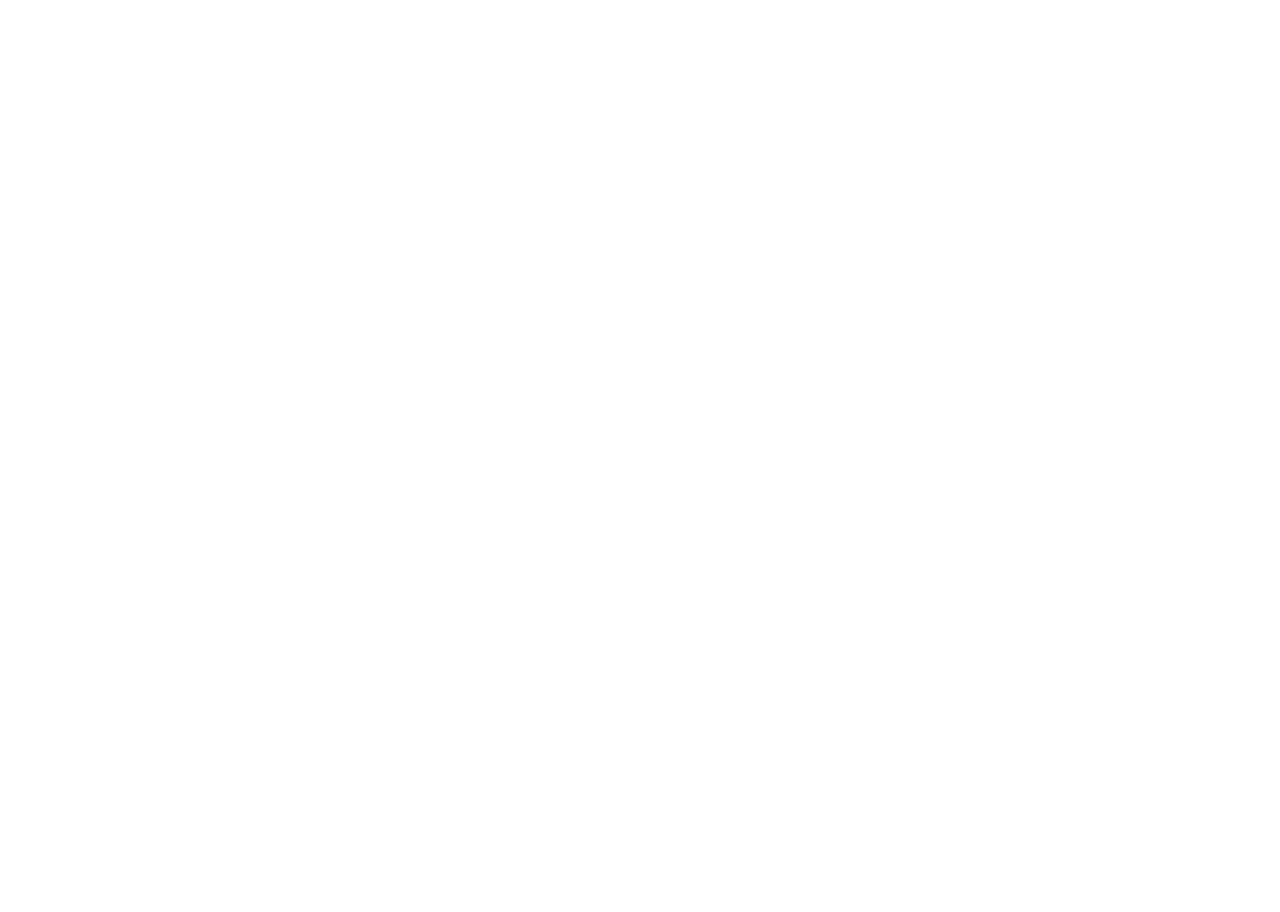
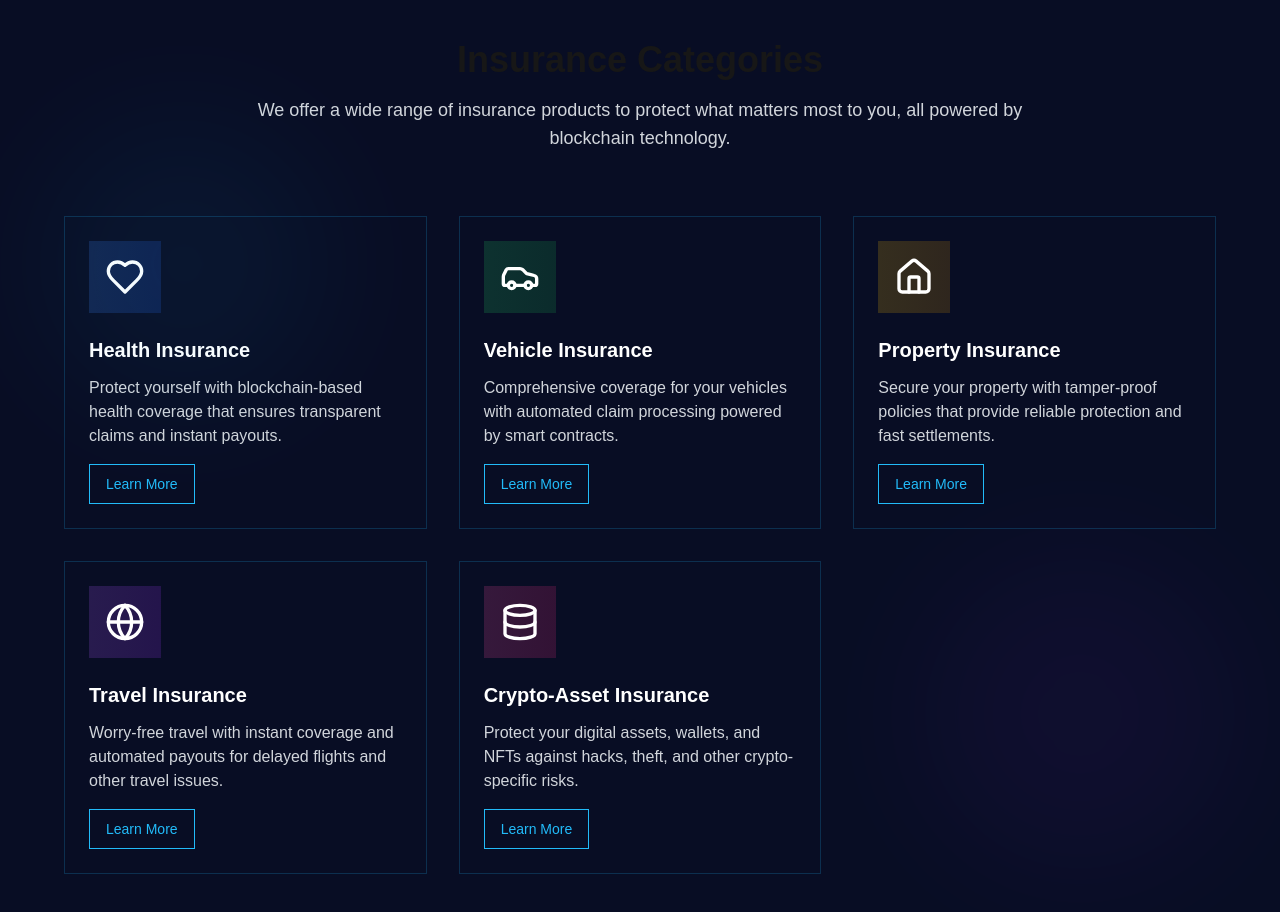
Before and after one commit to steller-secure/Steller-Insured-Frontend, a Next.js app: page / in a window 1280 px wide. Shown: the part 960-1872 px from the top of the page. Before the commit the page ends 920 px from the top, so only its background shows below. Built offline with nearby package versions, Linux system fonts and the light colour scheme.

Commit message:
feat(ui): improve insurance categories with filter, transitions, and responsive design

```diff
--- a/src/app/page.tsx
+++ b/src/app/page.tsx
@@ -1,12 +1,14 @@
 
 import Hero from "@/src/components/Hero";
 import Navbar from "@/src/components/Navbar";
+import InsuranceCategories from "../components/InsuranceCategories";
 
 export default function Home() {
   return (
     <div className="min-h-screen">
        <Navbar />
-       <Hero />
+      <Hero />
+      <InsuranceCategories />
       </div>
   );
 }
--- /dev/null
+++ b/src/components/InsuranceCategories.tsx
@@ -0,0 +1,79 @@
+
+import React from 'react';
+import { Heart, Car, Home, Globe, Database } from 'lucide-react';
+// import Button from '@/components/ui/Button';
+import { Button } from './ui/button';
+
+
+const InsuranceCategories = () => {
+  const categories = [
+    {
+      icon: <Heart className="h-10 w-10" />,
+      title: "Health Insurance",
+      description: "Protect yourself with blockchain-based health coverage that ensures transparent claims and instant payouts.",
+      color: "from-blue-500/20 to-blue-600/20"
+    },
+    {
+      icon: <Car className="h-10 w-10" />,
+      title: "Vehicle Insurance",
+      description: "Comprehensive coverage for your vehicles with automated claim processing powered by smart contracts.",
+      color: "from-green-500/20 to-green-600/20"
+    },
+    {
+      icon: <Home className="h-10 w-10" />,
+      title: "Property Insurance",
+      description: "Secure your property with tamper-proof policies that provide reliable protection and fast settlements.",
+      color: "from-yellow-500/20 to-yellow-600/20"
+    },
+    {
+      icon: <Globe className="h-10 w-10" />,
+      title: "Travel Insurance",
+      description: "Worry-free travel with instant coverage and automated payouts for delayed flights and other travel issues.",
+      color: "from-purple-500/20 to-purple-600/20"
+    },
+    {
+      icon: <Database className="h-10 w-10" />,
+      title: "Crypto-Asset Insurance",
+      description: "Protect your digital assets, wallets, and NFTs against hacks, theft, and other crypto-specific risks.",
+      color: "from-pink-500/20 to-pink-600/20"
+    }
+  ];
+
+  return (
+    <section className="py-20 bg-darkBlue relative overflow-hidden" id="insurance">
+      <div className="container mx-auto px-4 md:px-6">
+        <div className="text-center max-w-3xl mx-auto mb-16">
+          <h2 className="text-3xl md:text-4xl font-bold mb-4 heading-gradient">Insurance Categories</h2>
+          <p className="text-lg text-gray-300">
+            We offer a wide range of insurance products to protect what matters most to you, all powered by blockchain technology.
+          </p>
+        </div>
+
+        <div className="grid grid-cols-1 md:grid-cols-2 lg:grid-cols-3 gap-8 max-w-6xl mx-auto">
+          {categories.map((category, index) => (
+            <div
+              key={index}
+              className="card-gradient border border-lightBlue/20 rounded-lg p-6 animate-fade-in"
+              style={{ animationDelay: `${index * 0.15}s` }}
+            >
+              <div className={`rounded-lg p-4 mb-4 bg-gradient-to-r ${category.color} text-white inline-block`}>
+                {category.icon}
+              </div>
+              <h3 className="text-xl font-semibold mb-3 text-white">{category.title}</h3>
+              <p className="text-gray-300 mb-4">{category.description}</p>
+              <Button variant="outline" className="border-lightBlue text-lightBlue hover:bg-lightBlue/10">
+                Learn More
+              </Button>
+            </div>
+          ))}
+        </div>
+      </div>
+
+      {/* Background elements */}
+      <div className="absolute top-40 left-10 w-72 h-72 bg-lightBlue opacity-5 rounded-full filter blur-3xl"></div>
+      <div className="absolute bottom-20 right-10 w-80 h-80 bg-purple-600 opacity-5 rounded-full filter blur-3xl"></div>
+    </section>
+  );
+};
+
+export default InsuranceCategories;
```
